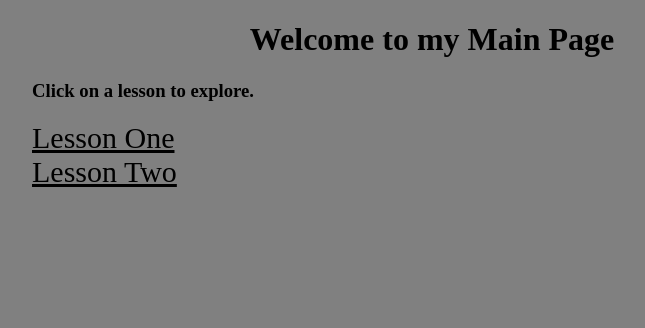
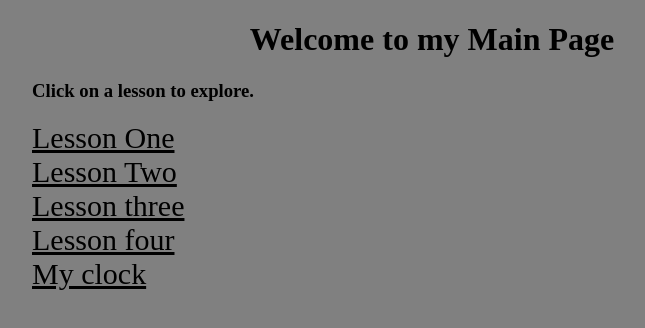
Before and after one commit to LewisWelsh32/Sandbox, a plain HTML site: page index.html in a window 1280 px wide. Shown: the whole page, without its empty margins (208-853 px from the left). Drawn offline with Linux system fonts and the light colour scheme.

Commit message:
Add files via upload

```diff
--- a/index.html
+++ b/index.html
@@ -32,7 +32,10 @@ The auto margin left and right keeps the body centered on the screen.-->
             <h3>Click on a lesson to explore.</h3>
 <!--We will use an unordered list to organize our menu of lessons.-->
             <a href="week1/lesson1.html">Lesson One</a><br>
-            <a href="week1/lesson2.html">Lesson Two</a>
+            <a href="week1/lesson2.html">Lesson Two</a><br>
+            <a href="week2/lesson3.html">Lesson three</a><br>
+            <a href="week2/lesson4.html">Lesson four</a><br>
+            <a href="https://codepen.io/lewiswelsh32/pen/NebPPq">My clock</a><br>
         </div>
     </body>
 </html>
```
